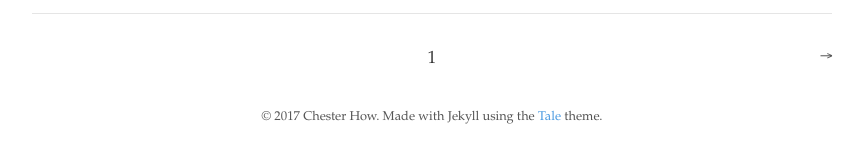
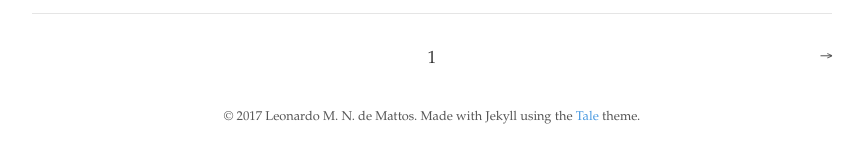
Before and after one commit to ldemattos/ldemattos.github.io, a Jekyll site: the page built from index.html, in a window 1280 px wide. Shown: the part 1206-1363 px from the top of the page, without its empty margins (208-1071 px from the left). Built offline with Jekyll 4.4.1, drawn with Linux system fonts in a browser that asks for light colours; the list of posts is cut into pages by our own code.

```diff
--- a/_config.yml
+++ b/_config.yml
@@ -17,9 +17,9 @@ markdown:       kramdown
 
 # About
 author:
-  name:         Chester How
-  url:          http://chester.how
-  email:        chesterhow@gmail.com
+  name:         Leonardo M. N. de Mattos
+  url:          http://ldemattos.github.io
+  email:        leonardo@mattos.eng.br
 
 # Custom vars
 version:        3.4.1
```
